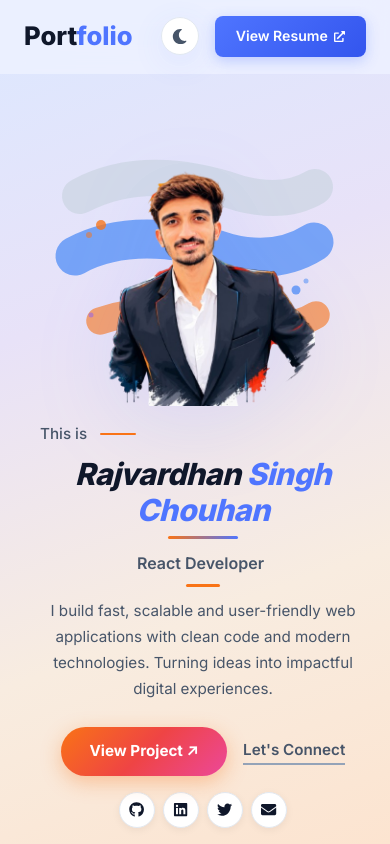
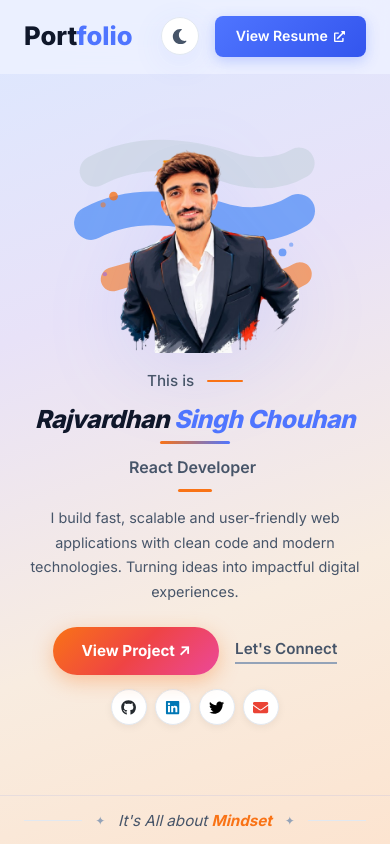
Before and after one commit to rajvardhan-here/rajvardhan-portfolio, a React (Vite) app: page / in a window 390 px wide. Shown: the top 844 px of the page. Built offline with nearby package versions, Linux system fonts and the light colour scheme.

Commit message:
update button on home page

```diff
--- a/src/components/Hero.jsx
+++ b/src/components/Hero.jsx
@@ -71,13 +71,15 @@ function Hero() {
           </p>
 
           <div className="hero-actions">
-            <a href="#portfolio" className="btn-view-project">View Project ↗</a>
-            <a href="#contact" className="btn-lets-connect">Let's Connect</a>
+            <div className="hero-cta-row">
+              <a href="#portfolio" className="btn-view-project">View Project ↗</a>
+              <a href="#contact" className="btn-lets-connect">Let's Connect</a>
+            </div>
             <div className="hero-socials">
-              <a href="https://github.com/rajvardhan-here" target="_blank" rel="noreferrer" className="social-btn"><FaGithub /></a>
-              <a href="https://linkedin.com/in/rajvardhann" target="_blank" rel="noreferrer" className="social-btn"><FaLinkedin /></a>
-              <a href="https://x.com/X_rajvardhann" target="_blank" rel="noreferrer" className="social-btn"><FaTwitter /></a>
-              <a href="mailto:rajvardhansinghchouhan1@gmail.com" className="social-btn"><FaEnvelope /></a>
+              <a href="https://github.com/rajvardhan-here" target="_blank" rel="noreferrer" className="social-btn" style={{ color: '#24292e' }}><FaGithub /></a>
+              <a href="https://linkedin.com/in/rajvardhann" target="_blank" rel="noreferrer" className="social-btn social-linkedin"><FaLinkedin /></a>
+              <a href="https://x.com/X_rajvardhann" target="_blank" rel="noreferrer" className="social-btn" style={{ color: '#000000' }}><FaTwitter /></a>
+              <a href="mailto:rajvardhansinghchouhan1@gmail.com" className="social-btn social-email"><FaEnvelope /></a>
             </div>
           </div>
         </div>
@@ -91,7 +93,6 @@ function Hero() {
           <span className="mindset-star">✦</span>
           <span className="mindset-line"></span>
         </div>
-
         <div className="hero-scroll-corner">
           <div className="scroll-mouse">
             <div className="scroll-dot"></div>
--- a/src/styles/Hero.css
+++ b/src/styles/Hero.css
@@ -33,11 +33,12 @@
   height: 100%;
 }
 
+/* IMAGE: ~10% smaller than before */
 .hero-photo {
   position: relative;
   z-index: 1;
-  max-height: 500px;
-  width: 85%;
+  max-height: 450px;
+  width: 76%;
   object-fit: contain;
   object-position: bottom center;
   filter: drop-shadow(0 20px 40px rgba(79, 117, 255, 0.12));
@@ -116,10 +117,17 @@
   color: var(--text-body);
   line-height: 1.7;
   max-width: 440px;
-  margin-bottom: 1.6rem;
+  margin-bottom: 1.4rem;
 }
 
+/* ACTIONS: two rows */
 .hero-actions {
+  display: flex;
+  flex-direction: column;
+  gap: 0.9rem;
+}
+
+.hero-cta-row {
   display: flex;
   align-items: center;
   gap: 1rem;
@@ -157,10 +165,7 @@
 .btn-view-project:hover {
   transform: translateY(-2px) scale(1.04);
   box-shadow: 0 0 0 4px rgba(249,115,22,0.25), 0 12px 30px rgba(249,115,22,0.45);
-  animation: glowPulse 1.5s ease-in-out infinite;
 }
-
-.btn-view-project span { position: relative; z-index: 1; }
 
 .btn-lets-connect {
   font-weight: 600;
@@ -176,9 +181,11 @@
   border-color: var(--blue);
 }
 
+/* SOCIALS row */
 .hero-socials {
   display: flex;
   gap: 0.5rem;
+  flex-wrap: wrap;
 }
 
 .social-btn {
@@ -191,19 +198,26 @@
   align-items: center;
   justify-content: center;
   font-size: 0.95rem;
-  color: var(--text-heading);
   transition: all 0.25s ease;
-  box-shadow: 0 2px 8px rgba(0, 0, 0, 0.06);
+  box-shadow: 0 2px 8px rgba(0,0,0,0.06);
 }
 
 .social-btn:hover {
-  background: var(--text-heading);
-  color: white;
-  transform: translateY(-4px) scale(1.12);
-  box-shadow: 0 8px 20px rgba(0, 0, 0, 0.18), 0 0 0 3px rgba(79, 117, 255, 0.2);
+  transform: translateY(-4px) scale(1.15);
+  box-shadow: 0 8px 20px rgba(0,0,0,0.15);
   border-color: transparent;
+  background: white;
 }
 
+/* Brand color hovers */
+.social-btn[style*="24292e"]:hover { background: #24292e; color: white !important; }
+.social-linkedin { color: #0077b5; }
+.social-linkedin:hover { background: #0077b5 !important; color: white !important; }
+.social-email { color: #ea4335; }
+.social-email:hover { background: #ea4335 !important; color: white !important; }
+.social-btn[style*="000000"]:hover { background: #000 !important; color: white !important; }
+
+/* BOTTOM BAR */
 .hero-bottom-bar {
   position: relative;
   padding: 0.8rem 4rem 1.2rem 3rem;
@@ -284,21 +298,60 @@
 
 .scroll-arrows span:nth-child(2) { animation-delay: 0.2s; }
 
+/* ===================== MOBILE FIX ===================== */
 @media (max-width: 900px) {
   .hero-main {
     flex-direction: column;
-    padding: 2rem 1.5rem 1rem;
+    padding: 1.5rem 1.5rem 0.8rem;
     text-align: center;
+    align-items: center;
+    width: 100%;
   }
+
   .hero-left {
     width: 100%;
     flex: none;
-    min-height: 300px;
+    min-height: 260px;
+    max-height: 300px;
+    justify-content: center;
   }
-  .hero-photo { width: 70%; max-height: 360px; }
-  .hero-name { font-size: 1.9rem; }
-  .hero-actions { justify-content: center; }
-  .hero-name-underline, .hero-divider { margin: 0 auto 0.7rem; }
-  .hero-bottom-bar { padding: 0.8rem 1.5rem; }
-  .hero-mindset { font-size: 0.85rem; }
+
+  .hero-photo {
+    width: 62%;
+    max-height: 290px;
+  }
+
+  .hero-right {
+    width: 100%;
+    padding: 0;
+    display: flex;
+    flex-direction: column;
+    align-items: center;
+  }
+
+  .hero-this-is { justify-content: center; }
+  .hero-name { font-size: 1.75rem; text-align: center; }
+  .hero-name-underline { margin: 0 auto 0.7rem; }
+  .hero-subtitle { text-align: center; }
+  .hero-divider { margin: 0 auto 0.9rem; }
+  .hero-desc { text-align: center; max-width: 100%; font-size: 0.9rem; }
+
+  .hero-actions { align-items: center; width: 100%; }
+  .hero-cta-row { justify-content: center; }
+  .hero-socials { justify-content: center; }
+
+  .hero-bottom-bar {
+    padding: 0.8rem 1.5rem;
+    justify-content: center;
+  }
+
+  .hero-mindset { font-size: 0.82rem; }
+  .mindset-line { max-width: 60px; }
+  .hero-scroll-corner { display: none; }
 }
+
+@media (max-width: 480px) {
+  .hero-main { padding: 1.2rem 1rem 0.5rem; }
+  .hero-photo { width: 58%; max-height: 250px; }
+  .hero-name { font-size: 1.55rem; }
+}
```
